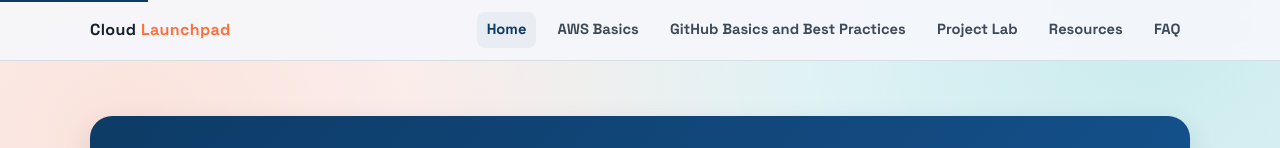
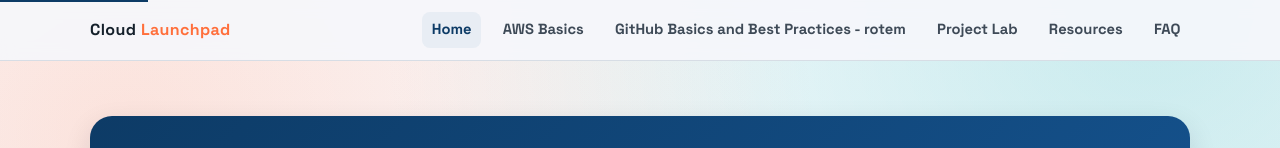
Before and after one commit to YVC-CloudDev/demo-website-s3, a plain HTML site: page index.html in a window 1280 px wide. Shown: the top 148 px of the page. Drawn offline with Linux system fonts and the light colour scheme.

Commit message:
update index

```diff
--- a/index.html
+++ b/index.html
@@ -18,7 +18,7 @@
       <nav class="nav" aria-label="Primary navigation">
         <a href="index.html" aria-current="page">Home</a>
         <a href="aws-basics.html">AWS Basics</a>
-        <a href="github-basics.html">GitHub Basics and Best Practices</a>
+        <a href="github-basics.html">GitHub Basics and Best Practices - rotem</a>
         <a href="project-lab.html">Project Lab</a>
         <a href="resources.html">Resources</a>
         <a href="faq.html">FAQ</a>
```
